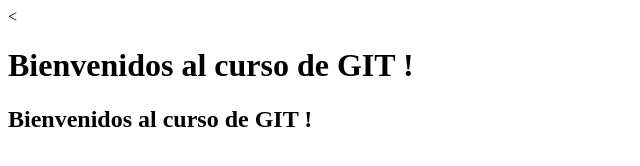
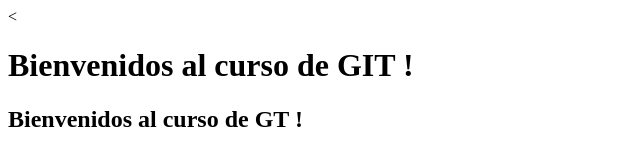
Before and after one commit to jpfrancesconi/misalud-repo-pru, a plain HTML site: page index.html in a window 1280 px wide. Shown: the full height of the page, 0-640 px from the left. Drawn offline with Linux system fonts and the light colour scheme.

```diff
--- a/index.html
+++ b/index.html
@@ -5,7 +5,7 @@
 <body>
 
 <h1>Bienvenidos al curso de GIT !</h1>
-<h2>Bienvenidos al curso de GIT !</h2>
+<h2>Bienvenidos al curso de GT !</h2>
 
 </body>
 </html>
```
